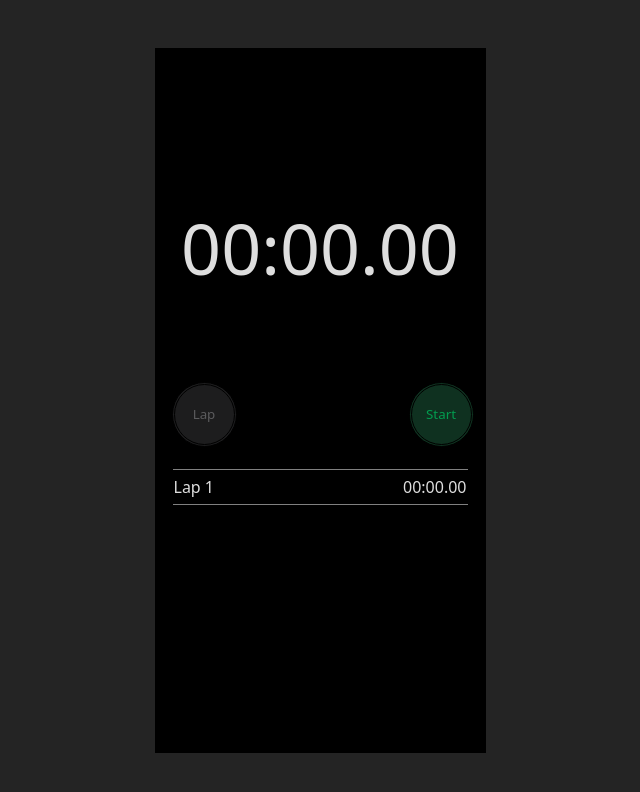
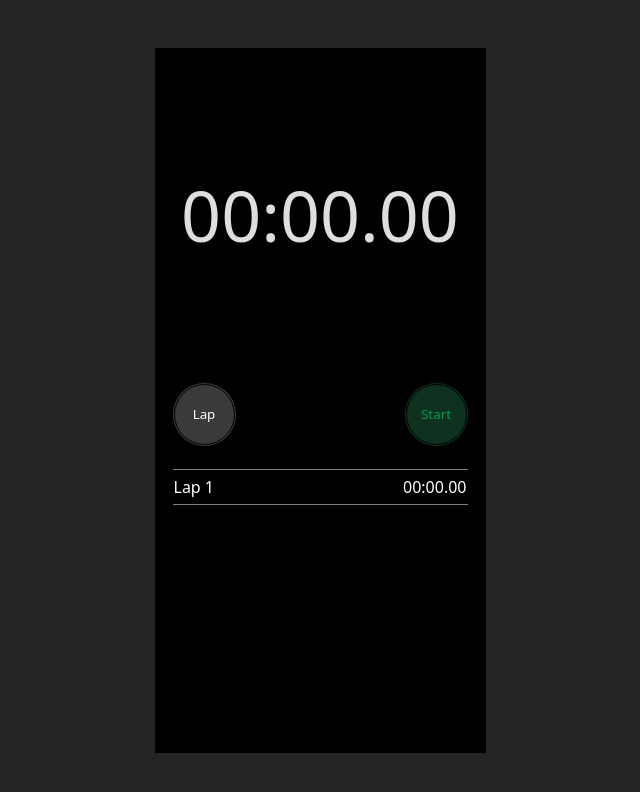
Before and after one commit to sarrailhadaptive/stopwatch-react, a React (Vite) app: page / in a window 1280 px wide. Shown: the top 792 px of the page, without its empty margins (320-960 px from the left). Built offline with nearby package versions, Linux system fonts and the light colour scheme.

Commit message:
Lots of changes. Moving components around. Trying to keep logic on each component and then passing to parent/child

```diff
--- a/src/App.jsx
+++ b/src/App.jsx
@@ -1,35 +1,22 @@
-import { useState } from "react";
-import MainTimer from "./components/MainTimer/MainTimer.jsx";
-import LapsSection from "./components/Laps/Laps.jsx";
-import transformTime from "./utils/formatting-utils.js";
+import { useEffect, useState } from "react";
+import Timer from "./components/Timer/Timer.jsx";
+import ActionButtons from "./components/ActionButtons/ActionButtons.jsx";
+import Laps from "./components/Laps/Laps.jsx";
 import "./App.css";
 
 // ------------------------------------- //
 
 export default function IPhoneScreen() {
-  let [isTimerRunning, setIsTimerRunning] = useState(false);
-  let [startTime, setStartTime] = useState(0);
   let [elapsedTime, setElapsedTime] = useState(0);
-  let timerId = undefined;
 
-  const handleIsTimerRunningState = () => {
-    setIsTimerRunning(() => (isTimerRunning = !isTimerRunning));
-  };
-
-  const handleRunTimer = (timestamp) => {
-    if (startTime === 0) startTime = timestamp;
-    elapsedTime = Math.floor(timestamp - startTime);
-    transformTime(elapsedTime);
-    timerId = requestAnimationFrame(handleRunTimer);
-  };
   return (
     <div>
-      <MainTimer
-        isTimerRunning={isTimerRunning}
-        handleRunTimer={handleRunTimer}
-        handleIsTimerRunningState={handleIsTimerRunningState}
+      <Timer elapsedTime={elapsedTime} />
+      <ActionButtons
+        setElapsedTime={setElapsedTime}
+        elapsedTime={elapsedTime}
       />
-      <LapsSection />
+      <Laps elapsedTime={elapsedTime} />
     </div>
   );
 }
--- a/src/components/ActionButtons/ActionButtons.css
+++ b/src/components/ActionButtons/ActionButtons.css
@@ -1,6 +1,7 @@
 .buttons-wrapper {
   display: grid;
-  grid-template-columns: repeat(2, 60px);
+  background-color: black;
+  grid-template-columns: repeat(2, 65px);
   justify-content: space-between;
   padding: 0 17px 10px 17px;
 }
@@ -10,13 +11,24 @@
   width: 65px;
   border-radius: 36px;
   border: black double;
-  /* border: solid double; */
 }
 
 .lap-reset-button {
   opacity: 0.5;
   background-color: #3a3a3c;
   color: #b5b5b9;
+}
+
+.lap-active {
+  opacity: 1;
+  background-color: #3a3a3c;
+  color: #fff;
+}
+
+.reset-active {
+  opacity: 1;
+  background-color: #3a3a3c;
+  color: #fff;
 }
 
 .start-button {
--- a/src/components/ActionButtons/ActionButtons.jsx
+++ b/src/components/ActionButtons/ActionButtons.jsx
@@ -2,25 +2,24 @@
 // StartStopButton
 
 import "./ActionButtons.css";
+import { useState, useEffect } from "react";
+import StartStopButton from "./StartStopButton";
+import LapResetButton from "./LapResetButton";
 
-export default function ActionButtons({
-  isTimerRunning,
-  handleRunTimer,
-  handleIsTimerRunningState,
-}) {
+export default function ActionButtons({ setElapsedTime, elapsedTime }) {
+  let [isTimerRunning, setIsTimerRunning] = useState(false);
+  let [startTime, setStartTime] = useState(0);
   return (
     <div className="buttons-wrapper">
-      <button className="buttons lap-reset-button">Lap</button>
-      <button
-        className={
-          isTimerRunning ? "buttons stop-button" : "buttons start-button"
-        }
-        onClick={() => {
-          return handleRunTimer(performance.now()), handleIsTimerRunningState();
-        }}
-      >
-        {isTimerRunning ? "Stop" : "Start"}
-      </button>
+      <LapResetButton isTimerRunning={isTimerRunning} startTime={startTime} />
+      <StartStopButton
+        isTimerRunning={isTimerRunning}
+        setIsTimerRunning={setIsTimerRunning}
+        elapsedTime={elapsedTime}
+        setElapsedTime={setElapsedTime}
+        startTime={startTime}
+        setStartTime={setStartTime}
+      />
     </div>
   );
 }
--- /dev/null
+++ b/src/components/ActionButtons/LapResetButton.jsx
@@ -0,0 +1,13 @@
+import "./ActionButtons.css";
+import { useEffect } from "react";
+
+export default function LapResetButton({ isTimerRunning, startTime }) {
+  return (
+    <button
+      className={isTimerRunning ? "buttons lap-active" : "buttons reset-active"}
+      onClick={undefined}
+    >
+      {isTimerRunning || startTime === 0 ? "Lap" : "Reset"}
+    </button>
+  );
+}
--- /dev/null
+++ b/src/components/ActionButtons/StartStopButton.jsx
@@ -0,0 +1,50 @@
+import "./ActionButtons.css";
+import { useState, useEffect } from "react";
+
+export default function StartStopButton({
+  isTimerRunning,
+  setIsTimerRunning,
+  elapsedTime,
+  setElapsedTime,
+  startTime,
+  setStartTime,
+}) {
+  let [previousTime, setPreviousTime] = useState(0);
+  let [timerId, setTimerId] = useState(0);
+
+  function handleRunTimer(timestamp, startTime) {
+    startTime === 0
+      ? setStartTime((startTime = timestamp))
+      : setStartTime((startTime = timestamp - elapsedTime));
+    setIsTimerRunning((isTimerRunning = !isTimerRunning));
+    setElapsedTime((elapsedTime = Math.floor(timestamp - startTime)));
+  }
+
+  useEffect(() => {
+    if (isTimerRunning) {
+      const runTimer = () => {
+        setElapsedTime(elapsedTime++);
+        setTimerId((timerId = setTimeout(runTimer, 10)));
+      };
+      setPreviousTime((previousTime = elapsedTime));
+      console.log(`Previous Time: ${elapsedTime}`);
+      runTimer();
+    } else {
+      clearTimeout(timerId);
+    }
+  }, [isTimerRunning]);
+  return (
+    <button
+      className={
+        isTimerRunning ? "buttons stop-button" : "buttons start-button"
+      }
+      onClick={
+        isTimerRunning
+          ? () => setIsTimerRunning((isTimerRunning = false))
+          : () => handleRunTimer(Date.now(), startTime)
+      }
+    >
+      {isTimerRunning ? "Stop" : "Start"}
+    </button>
+  );
+}
--- a/src/components/Laps/Laps.css
+++ b/src/components/Laps/Laps.css
@@ -22,4 +22,6 @@ tr {
   align-items: center;
   justify-content: space-between;
   border-bottom: solid 0.1px gray;
+  font-variant-numeric: tabular-nums;
+  color: #fff;
 }
--- a/src/components/Laps/Laps.jsx
+++ b/src/components/Laps/Laps.jsx
@@ -5,23 +5,25 @@
 // compareLaps
 
 import "./Laps.css";
+import transformTime from "../../utils/formatting-utils";
+import { useEffect } from "react";
 
-export default function LapsSection() {
+export default function LapsSection({ elapsedTime }) {
   return (
     <div className="lap-table-section">
-      <LapsTable />
+      <LapsTable elapsedTime={elapsedTime} />
     </div>
   );
 }
 
 // LapsTable
-function LapsTable() {
+function LapsTable({ elapsedTime }) {
   return (
     <table>
       <tbody>
         <tr>
           <td>Lap 1</td>
-          <td>00:00.00</td>
+          <td>{transformTime(elapsedTime)}</td>
         </tr>
       </tbody>
     </table>
--- a/src/components/MainTimer/MainTimer.jsx
+++ /dev/null
@@ -1,31 +0,0 @@
-// formatTime
-// runTimer
-// resetStopwatch
-
-import ActionButtons from "../ActionButtons/ActionButtons.jsx";
-import "./MainTimer.css";
-
-function DisplayTime() {
-  return (
-    <div>
-      <h1>00:00.00</h1>
-    </div>
-  );
-}
-
-export default function MainTimer({
-  isTimerRunning,
-  handleRunTimer,
-  handleIsTimerRunningState,
-}) {
-  return (
-    <div className="main-timer-section">
-      <DisplayTime />
-      <ActionButtons
-        isTimerRunning={isTimerRunning}
-        handleRunTimer={handleRunTimer}
-        handleIsTimerRunningState={handleIsTimerRunningState}
-      />
-    </div>
-  );
-}
--- a/src/components/MainTimer/MainTimer.css
+++ b/src/components/Timer/Timer.css
@@ -1,10 +1,10 @@
 .main-timer-section {
   background-color: black;
   width: 331px;
-  height: 409px;
+  height: 334px;
   display: grid;
-  grid-template-rows: 1fr 150px;
-  align-items: end;
+  grid-template-rows: 1fr;
+  align-items: center;
 }
 
 .main-timer-section h1 {
--- /dev/null
+++ b/src/components/Timer/Timer.jsx
@@ -0,0 +1,21 @@
+// resetStopwatch
+
+import transformTime from "../../utils/formatting-utils.js";
+import { useEffect, useState } from "react";
+import "./Timer.css";
+
+function DisplayTime({ elapsedTime }) {
+  return (
+    <div>
+      <h1>{transformTime(elapsedTime)}</h1>
+    </div>
+  );
+}
+
+export default function Timer({ elapsedTime }) {
+  return (
+    <div className="main-timer-section">
+      <DisplayTime elapsedTime={elapsedTime} />
+    </div>
+  );
+}
--- a/src/utils/formatting-utils.js
+++ b/src/utils/formatting-utils.js
@@ -1,7 +1,9 @@
 export default function transformTime(elapsedTime) {
-  console.log(
-    `${Math.floor(elapsedTime / 60000)}:${Math.floor(
-      (elapsedTime / 1000) % 60
-    )}.${Math.floor((elapsedTime / 10) % 100)}`
-  );
+  return `${addPadStart(Math.floor(elapsedTime / 6000))}:${addPadStart(
+    Math.floor((elapsedTime / 100) % 60)
+  )}.${addPadStart(elapsedTime % 100)}`;
 }
+
+function addPadStart(time) {
+  return time.toString().padStart(2, "0");
+}
```
Also changed, not shown: src/utils/run-timer-utils.js (deleted, +0 -16 lines).
